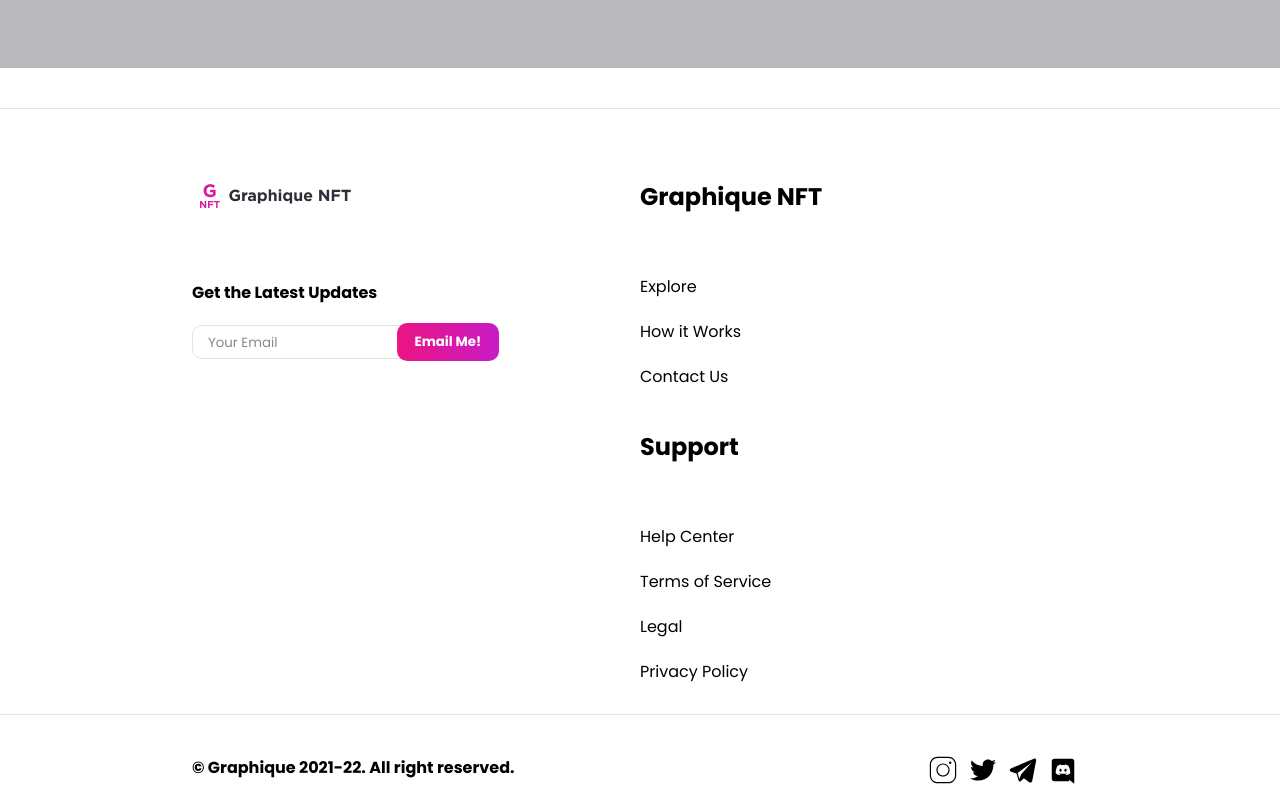
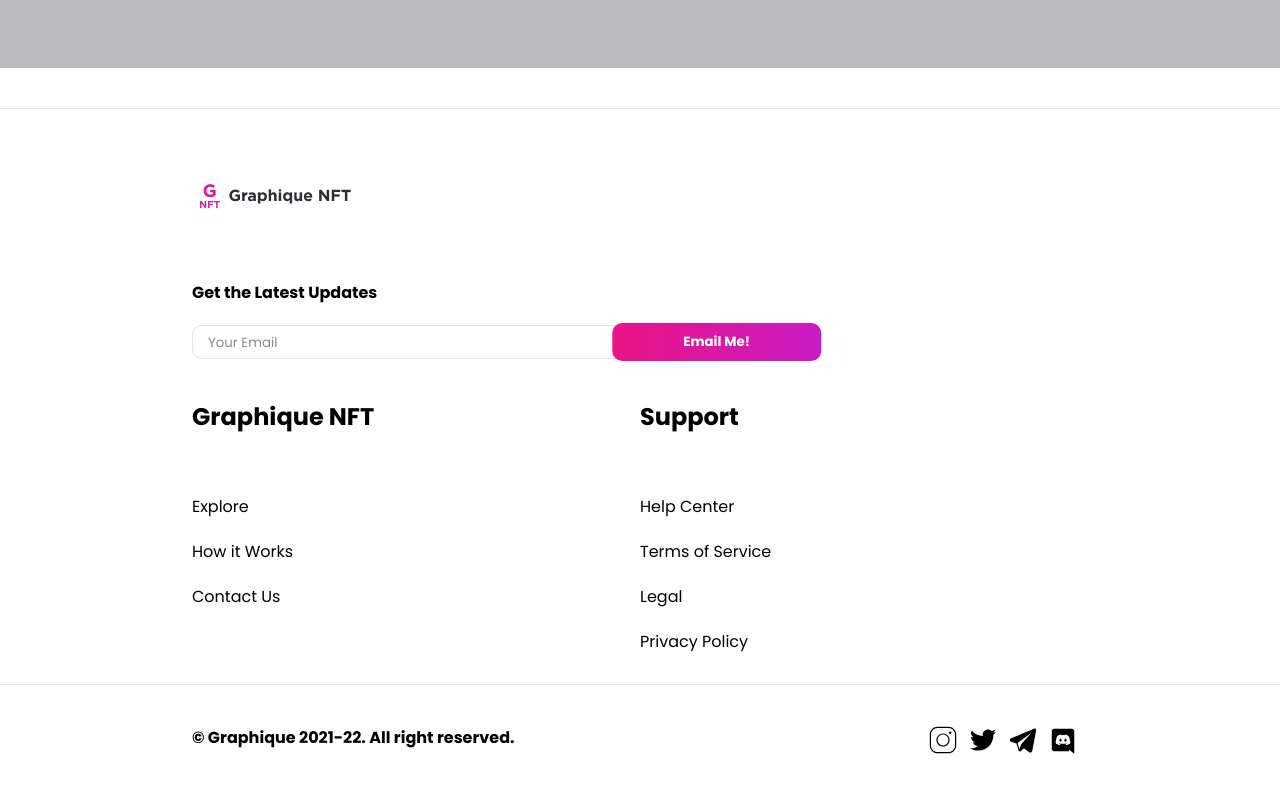
Before and after one commit to ankit-rawani/DesCode, a React (Create React App) app: page /checkout in a window 1280 px wide. Shown: the part 845-1645 px from the top of the page. After the commit the page ends 1615 px from the top, so only its background shows below. Built offline with nearby package versions, Linux system fonts and the light colour scheme.

Commit message:
finalll footerrr

```diff
--- a/src/components/footer/Footer.module.css
+++ b/src/components/footer/Footer.module.css
@@ -27,7 +27,7 @@
     margin: 0 auto;
     flex: 50%;
     position: relative;
-    flex-wrap: wrap;
+    flex-wrap: nowrap;
     @media (max-width: 600px){
         flex: 100%;
         text-align: center;
@@ -46,7 +46,7 @@
     flex-direction: column;
     text-align: left;
     flex-wrap: wrap;
-    flex: 1 0 auto;
+    flex: 50%;
   }
 
 
@@ -158,8 +158,7 @@
     top: 50%;
     left: 100%;
     transform: translate(-50%, -50%);
-    width: 40%;
-}
+    width: 40%;}
 
 .footerEmailHead{
     font-weight: bold;
```
